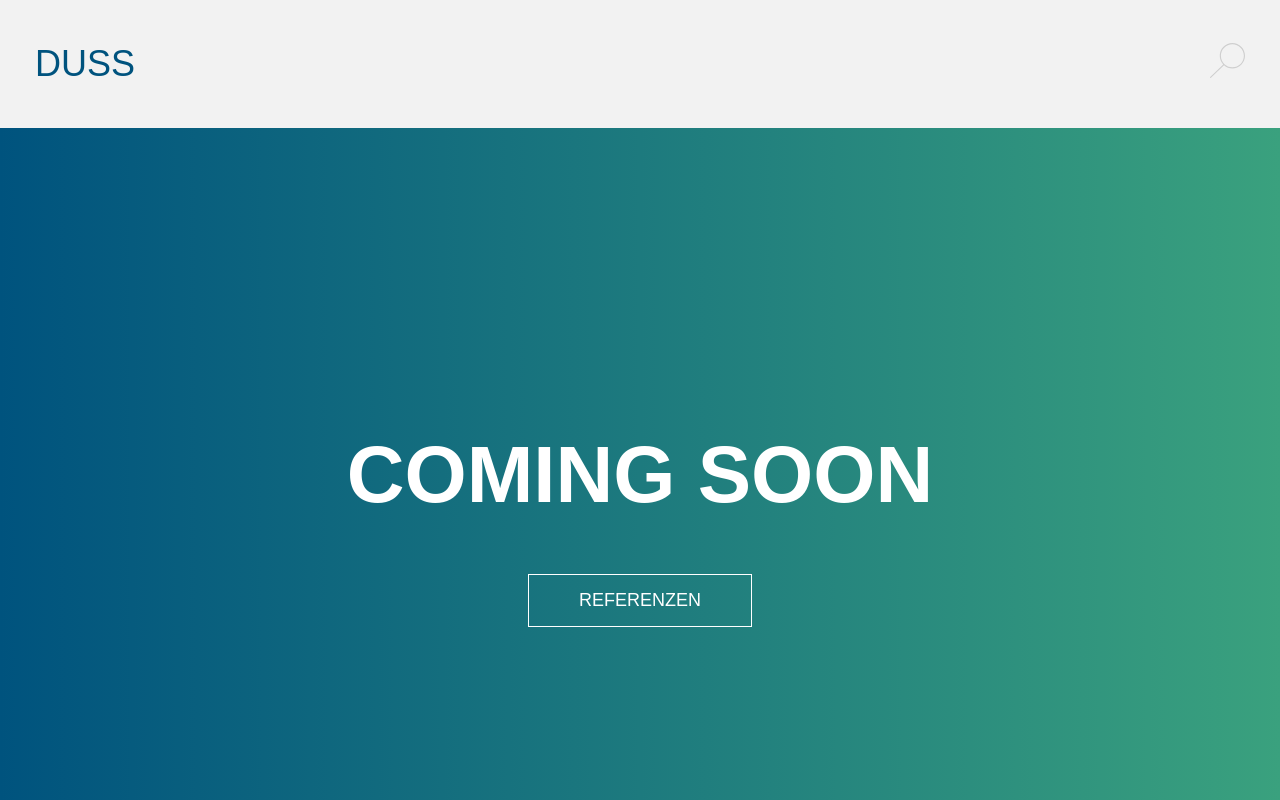
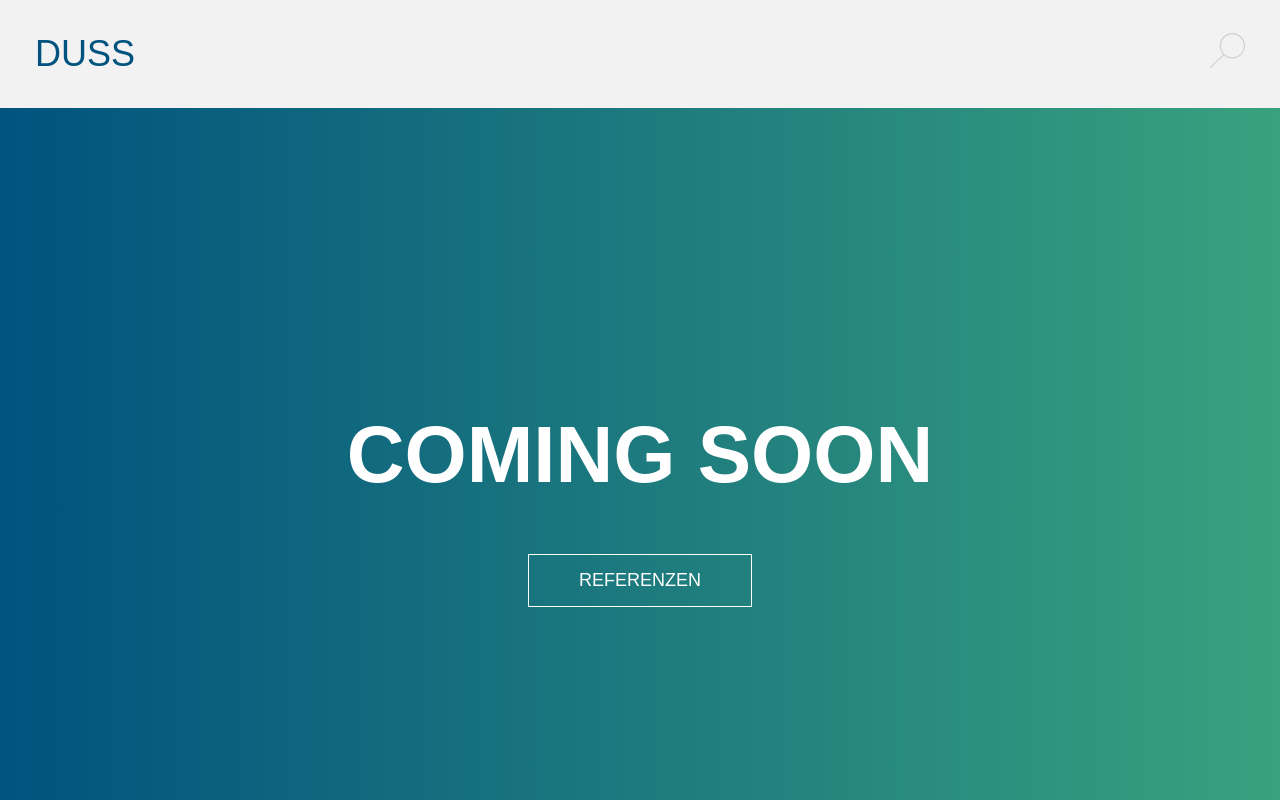
Before and after one commit to Lernender/static-html-css-layout, a plain HTML site: page index.html in a window 1280 px wide. Shown: the top 800 px of the page. Drawn offline with Linux system fonts and the light colour scheme.

Commit message:
Changed height of navbar

```diff
--- a/css/styles.css
+++ b/css/styles.css
@@ -107,7 +107,7 @@ button {
  * Navbar
  */
 .navbar {
-    padding: 43px 35px;
+    padding: 33px 35px;
     background: #f2f2f2;
 }
 
```
